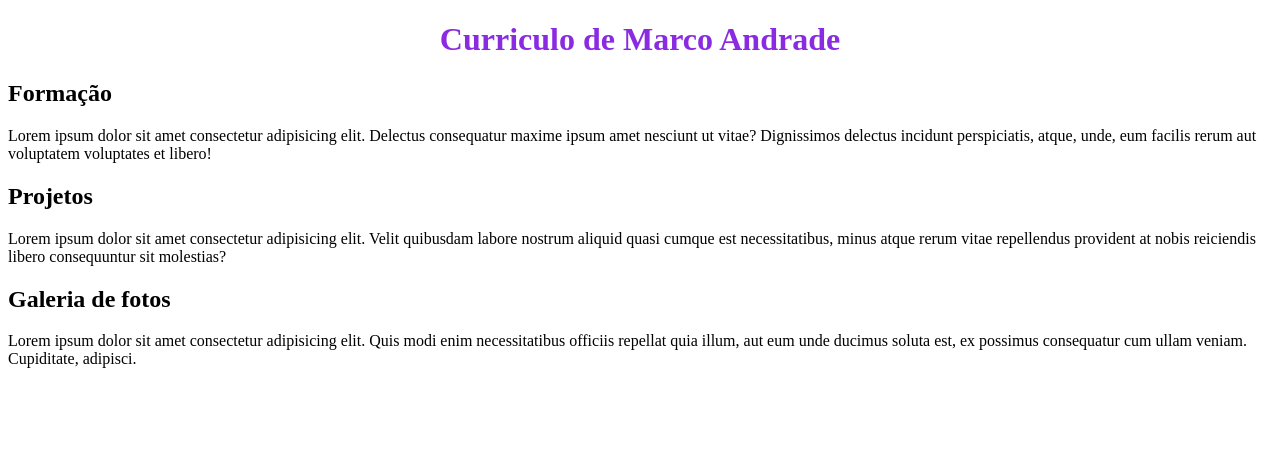
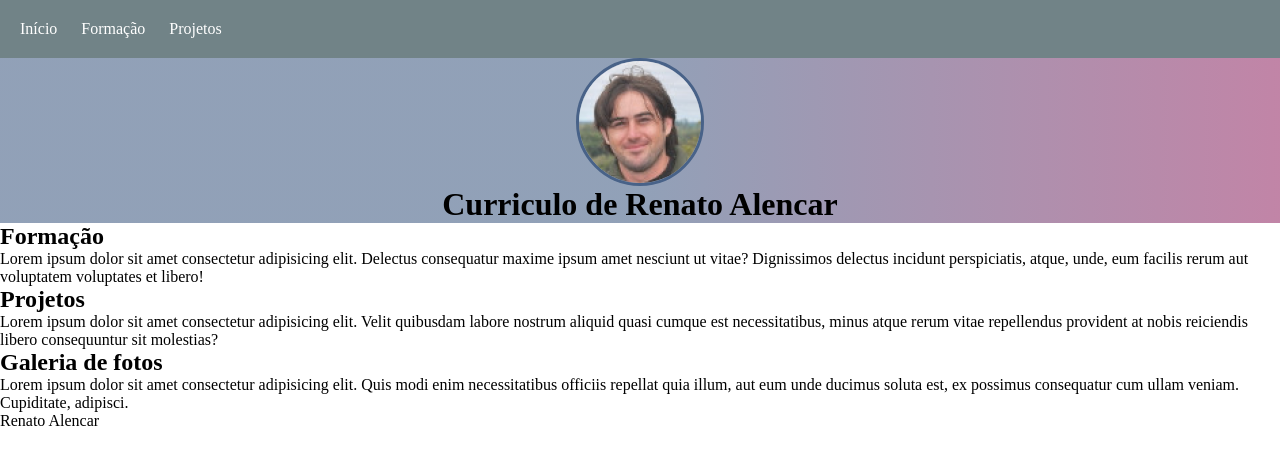
Before and after one commit to renatoareval/curriculo, a plain HTML site: page index.html in a window 1280 px wide. Drawn offline with Linux system fonts and the light colour scheme.

Commit message:
estilos e semantica

```diff
--- /dev/null
+++ b/estilo.css
@@ -0,0 +1,37 @@
+* {
+    margin: 0;
+    padding: 0;
+}
+
+.menu {
+    background-color: #718387;
+    padding: 20px;
+
+}
+
+.link {
+    color: #fff;
+    text-decoration: none;
+    margin-right: 20px;
+}
+
+.link:hover {
+    color: #414141;
+}
+
+.titulo {
+    text-align: center;
+}
+
+.imagem {
+    border-radius: 50%;
+    display: block;
+    margin: 0 auto;
+    border: 3px solid #486288;
+}
+
+.cabecalho {
+    background-color: #98336C;
+    background: linear-gradient(90deg, #48628899 0%, #48628899, #98336C99 100%);
+
+}
--- a/index.html
+++ b/index.html
@@ -1,22 +1,42 @@
 <!DOCTYPE html>
 <html lang="pt-br">
+
 <head>
     <meta charset="UTF-8">
     <title>Curriculo</title>
-    <style>
-        .titulo{
-            color: blueviolet;
-            text-align: center;
-        }
-    </style>
+    <link rel="stylesheet" href="estilo.css">
 </head>
+
 <body>
-    <h1 class="titulo">Curriculo de Marco Andrade</h1>
-    <h2>Formação</h2>
-    <p>Lorem ipsum dolor sit amet consectetur adipisicing elit. Delectus consequatur maxime ipsum amet nesciunt ut vitae? Dignissimos delectus incidunt perspiciatis, atque, unde, eum facilis rerum aut voluptatem voluptates et libero!</p>
-    <h2>Projetos</h2>
-    <p>Lorem ipsum dolor sit amet consectetur adipisicing elit. Velit quibusdam labore nostrum aliquid quasi cumque est necessitatibus, minus atque rerum vitae repellendus provident at nobis reiciendis libero consequuntur sit molestias?</p>
-    <h2>Galeria de fotos</h2>
-    <p>Lorem ipsum dolor sit amet consectetur adipisicing elit. Quis modi enim necessitatibus officiis repellat quia illum, aut eum unde ducimus soluta est, ex possimus consequatur cum ullam veniam. Cupiditate, adipisci.</p>
+    <header>
+        <nav class="menu">
+            <a href="#" class="link">Início</a>
+            <a href="#" class="link">Formação</a>
+            <a href="#" class="link">Projetos</a>
+        </nav>
+        <div class="cabecalho">
+            <img src="imgs/marco.png" alt="Foto perfil" height="122" width="122" class="imagem">
+            <h1 class="titulo">Curriculo de Renato Alencar</h1>
+        </div>
+
+    </header>
+
+    <main>
+        <h2>Formação</h2>
+        <p>Lorem ipsum dolor sit amet consectetur adipisicing elit. Delectus consequatur maxime ipsum amet nesciunt ut
+            vitae? Dignissimos delectus incidunt perspiciatis, atque, unde, eum facilis rerum aut voluptatem voluptates
+            et libero!</p>
+        <h2>Projetos</h2>
+        <p>Lorem ipsum dolor sit amet consectetur adipisicing elit. Velit quibusdam labore nostrum aliquid quasi cumque
+            est necessitatibus, minus atque rerum vitae repellendus provident at nobis reiciendis libero consequuntur
+            sit molestias?</p>
+        <h2>Galeria de fotos</h2>
+        <p>Lorem ipsum dolor sit amet consectetur adipisicing elit. Quis modi enim necessitatibus officiis repellat quia
+            illum, aut eum unde ducimus soluta est, ex possimus consequatur cum ullam veniam. Cupiditate, adipisci.</p>
+    </main>
+    <footer>
+        Renato Alencar
+    </footer>
 </body>
+
 </html>
```
Also changed, not shown: imgs/Rectangle 2.png (added), imgs/fundo.png (added), imgs/imagem1.png (added), imgs/imagem2.png (added), imgs/imagem3.png (added), imgs/marco.png (added).
